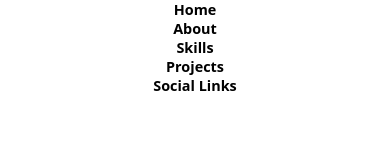
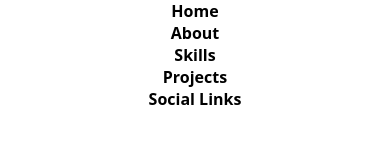
Before and after one commit to Parasdeveloper8/Paras, a plain HTML site: page index.html in a window 390 px wide. Shown: the top 164 px of the page. Drawn offline with Linux system fonts and the light colour scheme.

Commit message:
font size .nav-link

```diff
--- a/css/style.css
+++ b/css/style.css
@@ -244,7 +244,7 @@ ul{
         grid-gap: 2vw; /* Decrease gap between items */
     }
     .nav-link{
-        font-size:0.9rem;
+        font-size:1rem;
     }
     .ol-flex >li{
         margin-left:40vw;
```
